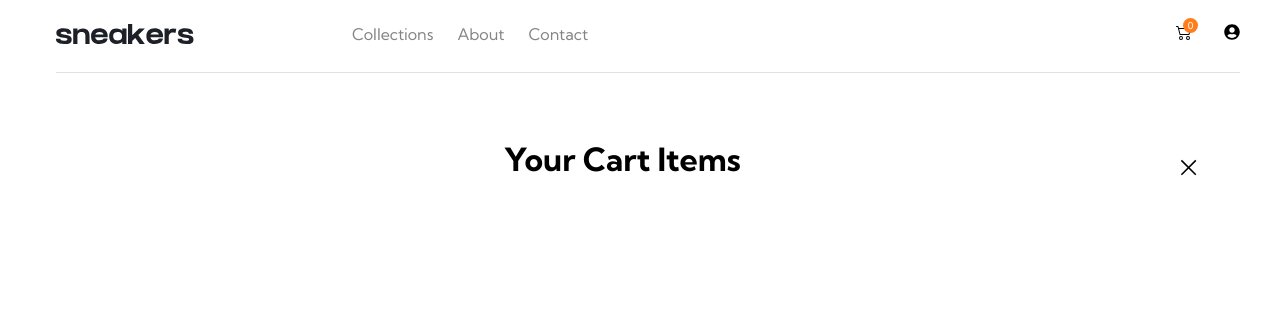
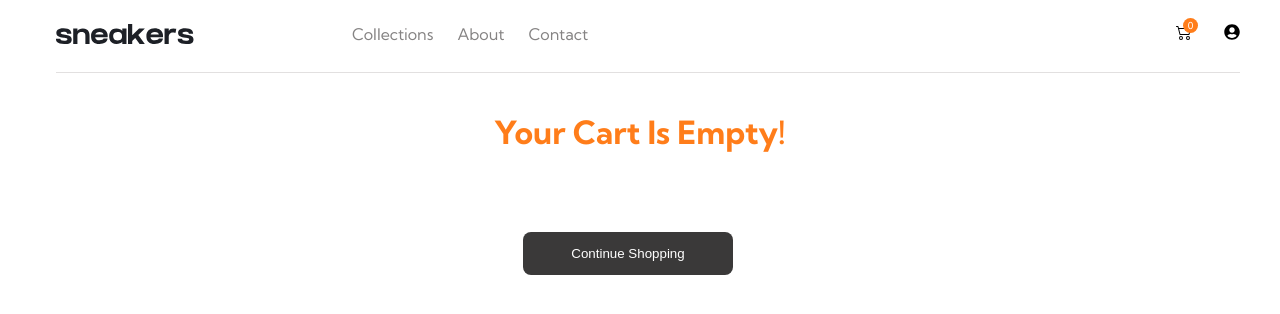
Before and after one commit to lanreonasanya02/ecommerce-store, a React (Create React App) app: page /cart in a window 1280 px wide. Shown: the top 314 px of the page. Built offline with nearby package versions, Linux system fonts and the light colour scheme.

Commit message:
completed logic for cart

```diff
--- a/public/index.html
+++ b/public/index.html
@@ -32,7 +32,7 @@
       work correctly both with client-side routing and a non-root public URL.
       Learn how to configure a non-root public URL by running `npm run build`.
     -->
-    <title>React App</title>
+    <title>Buy One-Of-A-Kind Sneakers</title>
   </head>
   <body>
     <noscript>You need to enable JavaScript to run this app.</noscript>
--- a/src/App.js
+++ b/src/App.js
@@ -19,7 +19,6 @@ function App() {
               <Route path="about" element={<About />} />
               <Route path="contact" element={<Contact />} />
               <Route path="cart" element={<Cart />} />
-              {/* <Route path="login" element={<Login />} /> */}
             </Routes>
           </ShopContextProvider>
         </div>
--- a/src/components/Products.jsx
+++ b/src/components/Products.jsx
@@ -2,16 +2,12 @@ import React, { useContext } from "react";
 import { BsCart2 } from "react-icons/bs";
 import "./collections/Collections.css";
 import { ShopContext } from "../context/shop-context";
+import Navbar from "./navbar/Navbar";
 
 const Products = ({ data }) => {
   const { id, image, brand, title, desc, price, discount, category } = data;
-  const {
-    cartItems,
-    addToCart,
-    removeFromCart,
-    updateCartCountChange,
-    getGrandToTalAmount,
-  } = useContext(ShopContext);
+  const { cartItems, addToCart } = useContext(ShopContext);
+  const cartItemAmount = cartItems[id];
 
   const disocuntedPrice = price * (discount / 100);
   const newPrice = price - disocuntedPrice;
@@ -40,24 +36,12 @@ const Products = ({ data }) => {
             </p>
 
             <div className="buttons">
-              <div className="btn-quantity">
-                <button
-                  onClick={() => (cartItems[id] > 0 ? removeFromCart(id) : 0)}
-                >
-                  -
-                </button>
-                <input
-                  type="text"
-                  value={cartItems[id]}
-                  onChange={(e) => updateCartCountChange(e.target.value, id)}
-                />
-                <button onClick={() => addToCart(id)}>+</button>
-              </div>
-
               <div className="btn-addtocart">
                 <button onClick={() => addToCart(id)}>
                   <BsCart2 />
-                  <span className="cart-text">Add to cart</span>
+                  <span className="cart-text">
+                    Add to cart {cartItemAmount > 0 && <>({cartItemAmount})</>}
+                  </span>
                 </button>
               </div>
             </div>
--- a/src/components/cart/Cart.css
+++ b/src/components/cart/Cart.css
@@ -5,6 +5,7 @@
 .cart-section h1 {
   margin-bottom: 3rem;
   font-size: 2rem;
+  color: hsl(26, 100%, 55%);
 }
 
 .cart-section .cart-menu {
@@ -41,6 +42,39 @@
   color: #ff0000;
 }
 
+.cart-price {
+  font-weight: bold;
+}
+
+.total-amount {
+  color: hsl(26, 100%, 55%);
+  font-weight: bolder;
+  font-size: 1.3rem;
+}
+
+.total-amount span {
+  margin-left: 1rem;
+}
+
+.total-amount button {
+  color: #fff;
+  background-color: #3a3939;
+  border-style: none;
+  padding: 14px 3rem;
+  border-radius: 8px;
+  margin-top: 2rem;
+}
+
+.total-amount > button {
+  margin-right: 1.5rem;
+}
+
+.total-amount button:hover {
+  color: #3a3939;
+  background-color: hsl(25, 100%, 94%);
+  font-weight: bold;
+}
+
 .hidden {
   display: none;
 }
--- a/src/components/cart/Cart.jsx
+++ b/src/components/cart/Cart.jsx
@@ -3,29 +3,40 @@ import { PRODUCTS } from "../../Products";
 import { ShopContext } from "../../context/shop-context";
 import { GrClose } from "react-icons/gr";
 import CartItem from "./cart-item";
+import { useNavigate } from "react-router-dom";
 import "./Cart.css";
 
 const Cart = () => {
-  const { cartItems } = useContext(ShopContext);
+  const navigate = useNavigate();
+  const { cartItems, getGrandTotalAmount } = useContext(ShopContext);
+  const totalAmount = getGrandTotalAmount();
 
   return (
     <section className="cart-section">
       <div className="cart-items-modal">
-        <div className="cart-menu">
-          <h1>Your Cart Items</h1>
-          <button className="close-modal">
-            <GrClose className="close-window" />
-          </button>
-        </div>
+        <h1 className={totalAmount === 0 ? "hidden" : ""}>Your Cart Items</h1>
 
         {PRODUCTS.map((product) => {
           if (cartItems[product.id] !== 0) {
             return <CartItem data={product} />;
           }
         })}
+
+        {totalAmount > 0 ? (
+          <div className="total-amount">
+            <h2>
+              Total Basket: <span>${totalAmount}</span>
+            </h2>
+            <button onClick={() => navigate("/")}>Continue Shopping</button>
+            <button>Checkout</button>
+          </div>
+        ) : (
+          <div className="total-amount">
+            <h1>Your Cart Is Empty!</h1>
+            <button onClick={() => navigate("/")}>Continue Shopping</button>
+          </div>
+        )}
       </div>
-
-      <div className="overlay hidden"></div>
     </section>
   );
 };
--- a/src/components/cart/cart-item.jsx
+++ b/src/components/cart/cart-item.jsx
@@ -4,11 +4,12 @@ import "./Cart.css";
 import { BsTrash } from "react-icons/bs";
 
 const CartItem = ({ data }) => {
-  const { id, image, brand, title, desc, price, discount, category } = data;
-  const { cartItems, deleteProduct } = useContext(ShopContext);
+  const { id, image, brand, title, price, discount } = data;
+  const { cartItems, addToCart, removeFromCart, updateCartCountChange } =
+    useContext(ShopContext);
 
-  const disocuntedPrice = price * (discount / 100);
-  const newPrice = price - disocuntedPrice;
+  const discountedPrice = price * (discount / 100);
+  const newPrice = price - discountedPrice;
 
   return (
     <div className="cart-items" key={id}>
@@ -19,17 +20,23 @@ const CartItem = ({ data }) => {
           {brand} - {title}
         </p>
 
-        <p>
-          ${newPrice} x {cartItems[id]}
-        </p>
+        <p>${newPrice}</p>
+      </div>
+
+      <div className="btn-quantity">
+        <button onClick={() => (cartItems[id] > 0 ? removeFromCart(id) : 0)}>
+          -
+        </button>
+        <input
+          type="text"
+          value={cartItems[id]}
+          onChange={(e) => updateCartCountChange(Number(e.target.value), id)}
+        />
+        <button onClick={() => addToCart(id)}>+</button>
       </div>
 
       <div className="cart-price">
-        <p>${newPrice * cartItems[id]}</p>
-      </div>
-
-      <div className="remove-from-cart">
-        <BsTrash className="remove-item" onClick={() => deleteProduct(id)} />
+        <p>${newPrice * cartItems[id]}.00</p>
       </div>
     </div>
   );
--- a/src/components/navbar/Navbar.jsx
+++ b/src/components/navbar/Navbar.jsx
@@ -5,14 +5,10 @@ import "../navbar/Navbar.css";
 import { BsCart2 } from "react-icons/bs";
 import { FaUserCircle } from "react-icons/fa";
 // import { ShopContext } from "../../context/shop-context";
+// import { PRODUCTS } from "../../Products";
 
-const Navbar = ({ data }) => {
-  // const { id } = data;
+const Navbar = () => {
   // const { cartItems } = useContext(ShopContext);
-  // if (cartItems.id !== 0) {
-  //   const cartItemAmount = cartItems[id];
-  //   return cartItemAmount;
-  // }
 
   return (
     <nav>
@@ -31,7 +27,15 @@ const Navbar = ({ data }) => {
           <Link to="/cart" className="cart-link">
             <BsCart2 className="cart" />
             <span className="cart-basket">
-              0{/* {cartItems.id > 0 ? <>{cartItems[id]}</> : <>0</>} */}
+              {" "}
+              0
+              {/* {PRODUCTS.map((product) => {
+                if (cartItems[product.id] !== 0) {
+                  const { id } = product;
+                  const cartItemAmount = cartItems[id];
+                  return cartItemAmount > 0 && <>{cartItemAmount}</>;
+                }
+              })} */}
             </span>
           </Link>
           <FaUserCircle className="user" />
--- a/src/context/shop-context.jsx
+++ b/src/context/shop-context.jsx
@@ -15,6 +15,19 @@ const getDefaultCart = () => {
 const ShopContextProvider = (props) => {
   const [cartItems, setCartItems] = useState(getDefaultCart());
 
+  const getGrandTotalAmount = () => {
+    let totalAmount = 0;
+    for (const item in cartItems) {
+      if (cartItems[item] > 0) {
+        let itemInfo = PRODUCTS.find((product) => product.id === Number(item));
+        const discounted = itemInfo.price * (itemInfo.discount / 100);
+        const newPrice = itemInfo.price - discounted;
+        totalAmount += cartItems[item] * newPrice;
+      }
+    }
+    return totalAmount;
+  };
+
   const addToCart = (itemId) => {
     setCartItems((prev) => ({ ...prev, [itemId]: prev[itemId] + 1 }));
   };
@@ -27,29 +40,12 @@ const ShopContextProvider = (props) => {
     setCartItems((prev) => ({ ...prev, [itemId]: newCount }));
   };
 
-  const getGrandToTalAmount = () => {
-    let totalAmount = 0;
-    for (const item in cartItems) {
-      if (cartItems[item] > 0) {
-        let itemInfo = PRODUCTS.find((product) => product.id === Number(item));
-        totalAmount += cartItems[item] * itemInfo.price;
-      }
-
-      return totalAmount;
-    }
-  };
-
-  const deleteProduct = (itemId) => {
-    PRODUCTS.filter((product) => product.id !== itemId);
-  };
-
   const contextValue = {
     cartItems,
     addToCart,
     removeFromCart,
     updateCartCountChange,
-    getGrandToTalAmount,
-    deleteProduct,
+    getGrandTotalAmount,
   };
 
   // To define all the states and functions that will be used
```
